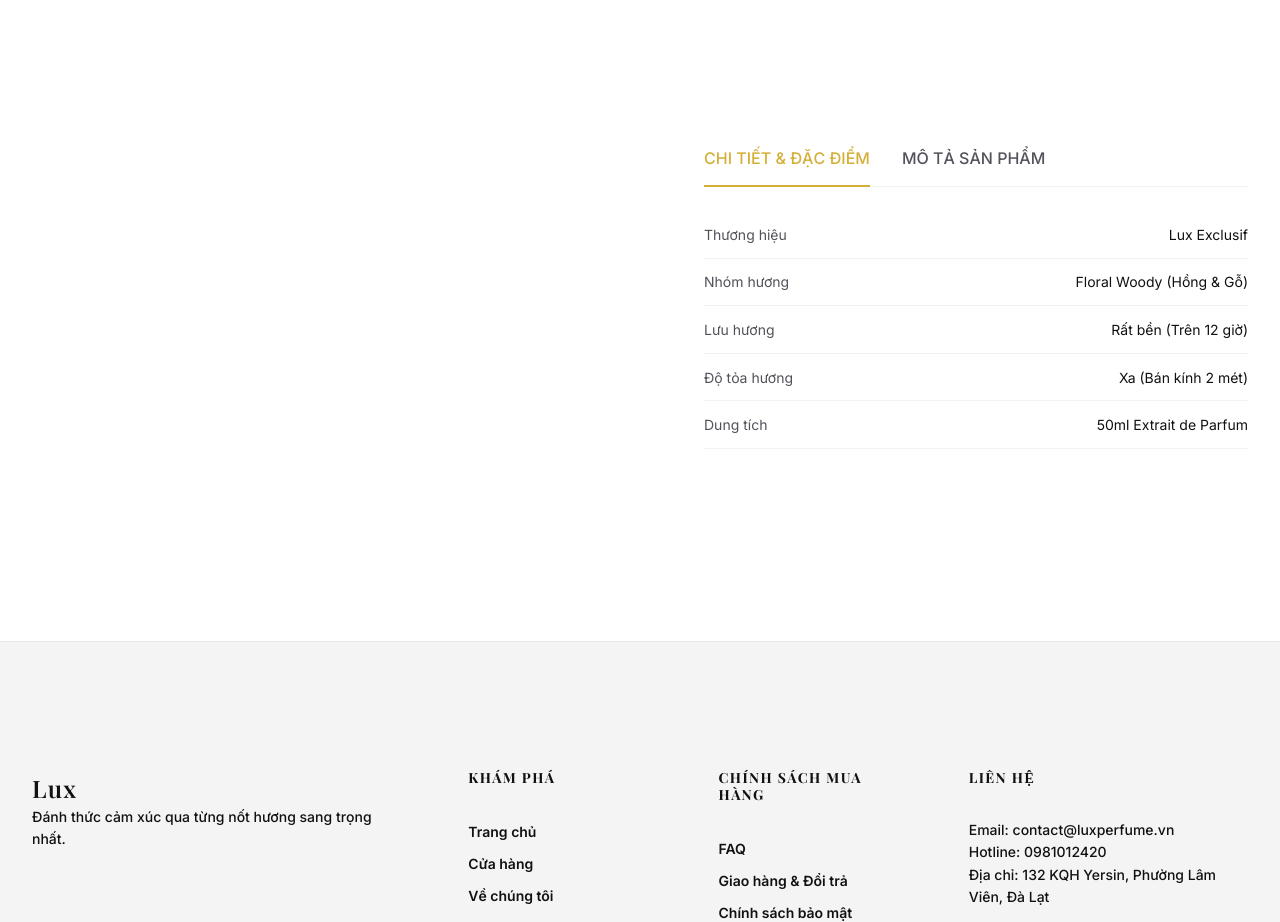
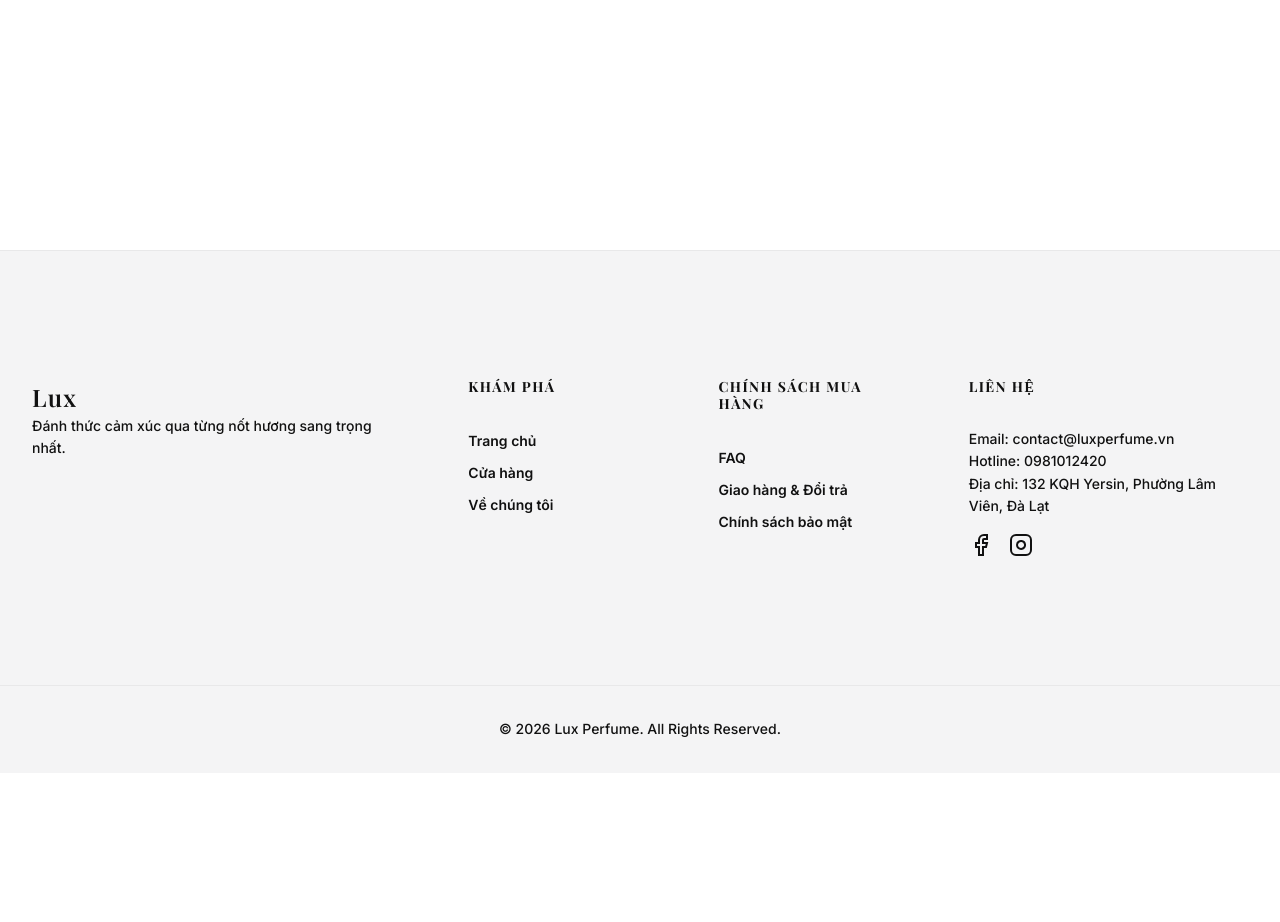
Before and after one commit to qbo17296/luxperfume, a website built with Vite: page pages/product.html in a window 1280 px wide. Shown: the part 1260-2182 px from the top of the page. After the commit the page ends 2033 px from the top, so only its background shows below. Built offline with nearby package versions, Linux system fonts and the light colour scheme; a web font is replaced by a local one.

Commit message:
UI: Remove redundant lower product-tabs section

```diff
--- a/pages/product.html
+++ b/pages/product.html
@@ -366,29 +366,6 @@
                     </div>
                 </div>
 
-                <div class="product-tabs">
-                    <div class="tabs-header">
-                        <button type="button" class="tab-btn active" onclick="switchTab('specs', this)">CHI TIẾT & ĐẶC ĐIỂM</button>
-                        <button type="button" class="tab-btn" onclick="switchTab('media', this)">MÔ TẢ SẢN PHẨM</button>
-                    </div>
-
-                    <div class="tab-content active" id="tab-specs">
-                        <ul class="specs-list">
-                            <li><span class="specs-label">Thương hiệu</span> <span>Lux Exclusif</span></li>
-                            <li><span class="specs-label">Nhóm hương</span> <span>Floral Woody (Hồng & Gỗ)</span></li>
-                            <li><span class="specs-label">Lưu hương</span> <span>Rất bền (Trên 12 giờ)</span></li>
-                            <li><span class="specs-label">Độ tỏa hương</span> <span>Xa (Bán kính 2 mét)</span></li>
-                            <li><span class="specs-label">Dung tích</span> <span>50ml Extrait de Parfum</span></li>
-                        </ul>
-                    </div>
-
-                    <div class="tab-content" id="tab-media">
-                        <div class="product-description-full" style="line-height: 1.8; color: var(--text-secondary);">
-                            <p>Khơi nguồn từ những cánh hồng Đan Mạch kiêu kỳ rực rỡ dưới ánh nắng ban mai, hòa quyện cùng sự sâu lắng, bí ẩn của Trầm hương. Rose Mystique là tuyên ngôn của sự quyến rũ vượt thời gian, là nụ hôn say đắm đọng lại trên làn da.</p>
-                            <p style="margin-top: 1rem;">Với nồng độ Extrait de Parfum tinh khiết nhất, thiết kế hộp sang trọng được chế tác thủ công giúp lưu giữ trọn vẹn từng giọt hương liệu. Sản phẩm phản ánh đẳng cấp và gu thẩm mỹ thanh lịch của người sở hữu.</p>
-                        </div>
-                    </div>
-                </div>
 
             </div>
         </div>
```
